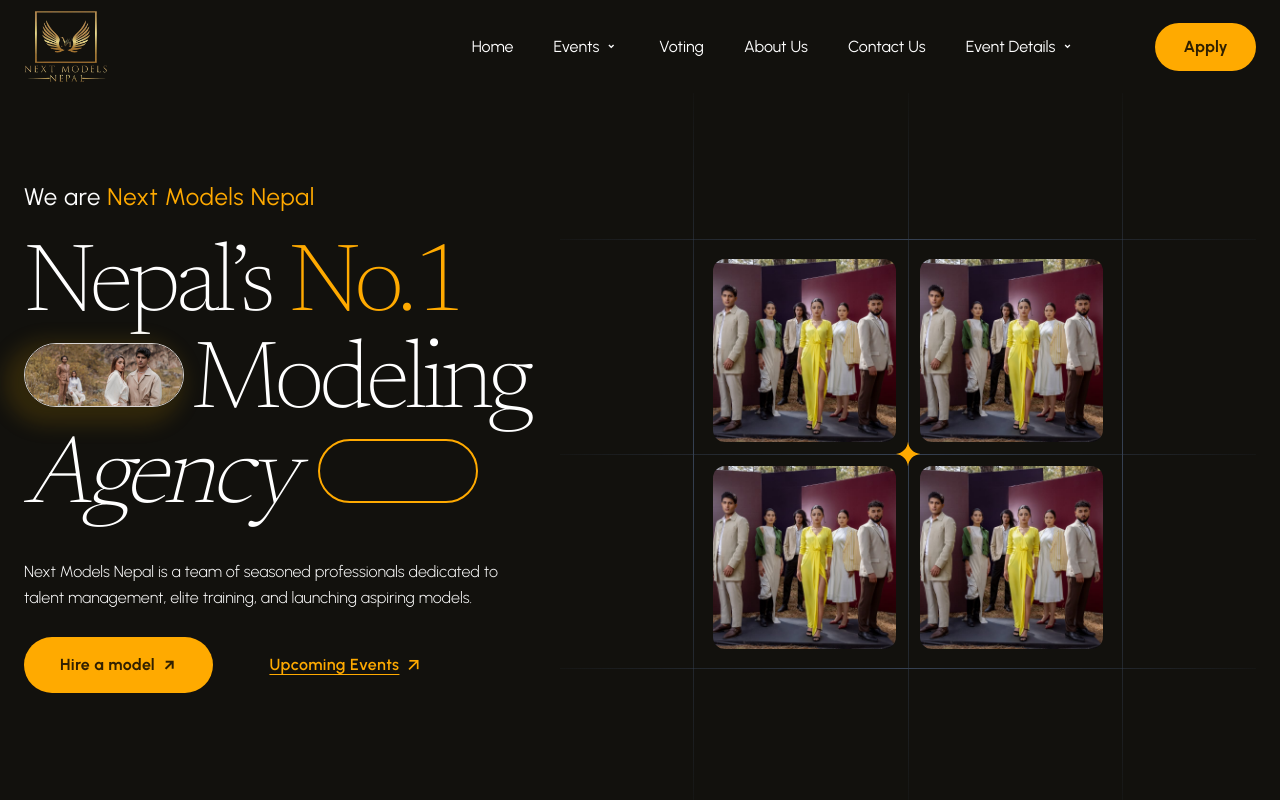
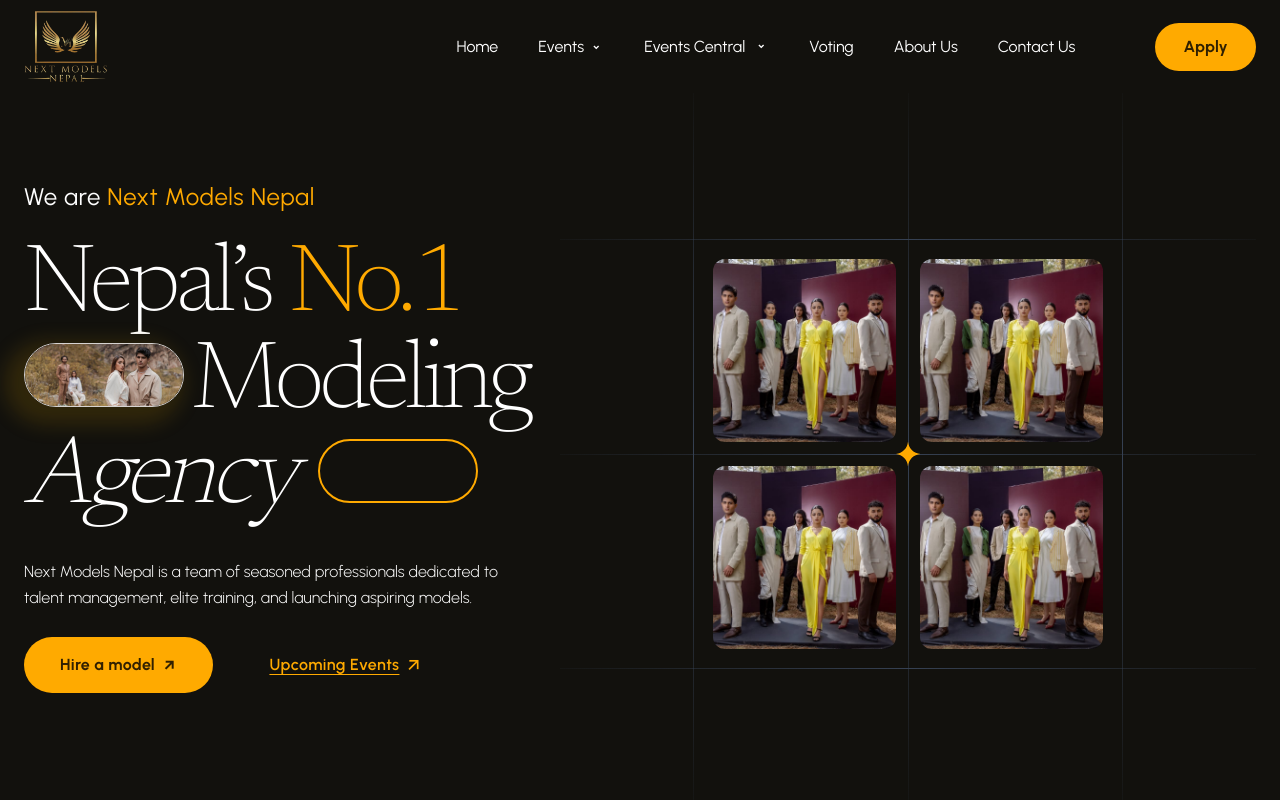
Before and after one commit to blaze-000/nextModelsNepal, a Next.js app in the folder frontend/: page / in a window 1280 px wide. Shown: the top 800 px of the page. Built offline with nearby package versions, Linux system fonts and the light colour scheme.

Commit message:
navbar modified

```diff
--- a/frontend/data/data.ts
+++ b/frontend/data/data.ts
@@ -32,23 +32,8 @@
   },
   {
     id: 3,
-    label: "Voting",
-    href: "/voting",
-  },
-  {
-    id: 4,
-    label: "About Us",
-    href: "/about",
-  },
-  {
-    id: 5,
-    label: "Contact Us",
-    href: "/contact",
-  },
-  {
-    id: 6,
-    label: "Event Details",
-    href: "/event-details",
+    label: "Events Central",
+    href: "/events",
     submenu: {
       columns: 1,
       items: [
@@ -59,4 +44,19 @@
       ],
     },
   },
+  {
+    id: 4,
+    label: "Voting",
+    href: "/voting",
+  },
+  {
+    id: 5,
+    label: "About Us",
+    href: "/about",
+  },
+  {
+    id: 6,
+    label: "Contact Us",
+    href: "/contact",
+  },
 ];
--- a/frontend/src/components/navbar.tsx
+++ b/frontend/src/components/navbar.tsx
@@ -61,9 +61,26 @@
                   <div
                     key={item.id}
                     className="relative"
-                    ref={(el) => { submenuRefs.current[index] = el; }}
+                    ref={(el) => {
+                      submenuRefs.current[index] = el;
+                    }}
                   >
                     <div className="flex items-center space-x-1">
+                      {item.id === 2 ? (
+                        // "Events" acts as toggle only (no link)
+                        <button
+                          onClick={() => toggleSubmenu(item.id)}
+                          className="flex items-center font-urbanist text-white transition-colors cursor-pointer"
+                        >
+                          {item.label}
+                          <i
+                            className={`ri-arrow-drop-down-line ml-1 transition-transform ${isOpen ? "rotate-180" : ""
+                              }`}
+                          />
+                        </button>
+                      ) : (
+                        // Others: link label, optional chevron as toggle
+                        <>
                           <Link
                             href={item.href}
                             className="flex items-center font-urbanist text-white transition-colors"
@@ -77,13 +94,16 @@
                               aria-label="Toggle submenu"
                             >
                               <i
-                            className={`w-4 h-4 ri-arrow-drop-down-line cursor-pointer transition-transform ${
-                              isOpen ? "rotate-180" : ""
-                            }`}
+                                className={`ri-arrow-drop-down-line ml-1 transition-transform cursor-pointer ${isOpen ? "rotate-180" : ""}`}
                               />
                             </button>
                           )}
+                        </>
+                      )}
                     </div>
+
+                    {/* ... submenu rendering stays unchanged */}
+
 
                     {/* Desktop Submenu */}
                     <AnimatePresence>
@@ -93,8 +113,7 @@
                           animate={{ opacity: 1, scale: 1, y: 0 }}
                           exit={{ opacity: 0, scale: 0.95, y: -10 }}
                           transition={{ duration: 0.2 }}
-                          className={`absolute top-full left-0 mt-2 bg-muted-background rounded shadow-lg z-50 p-4 ${
-                            item?.submenu?.columns === 2
+                          className={`absolute top-full left-0 mt-2 bg-muted-background rounded shadow-lg z-50 p-4 ${item?.submenu?.columns === 2
                             ? "min-w-[400px]"
                             : "min-w-[220px]"
                             }`}
@@ -178,8 +197,7 @@
               aria-label="Toggle mobile menu"
             >
               <i
-                className={`text-2xl ${
-                  isMobileMenuOpen ? "ri-close-line" : "ri-menu-line"
+                className={`text-2xl ${isMobileMenuOpen ? "ri-close-line" : "ri-menu-line"
                   }`}
               />
             </button>
@@ -216,8 +234,7 @@
                             aria-label="Toggle submenu"
                           >
                             <i
-                              className={`text-xl ri-arrow-drop-down-line transition-transform ${
-                                isOpen ? "rotate-180" : ""
+                              className={`text-xl ri-arrow-drop-down-line transition-transform ${isOpen ? "rotate-180" : ""
                                 }`}
                             />
                           </button>
```
Lines whose indentation alone changed are shown as unchanged.
